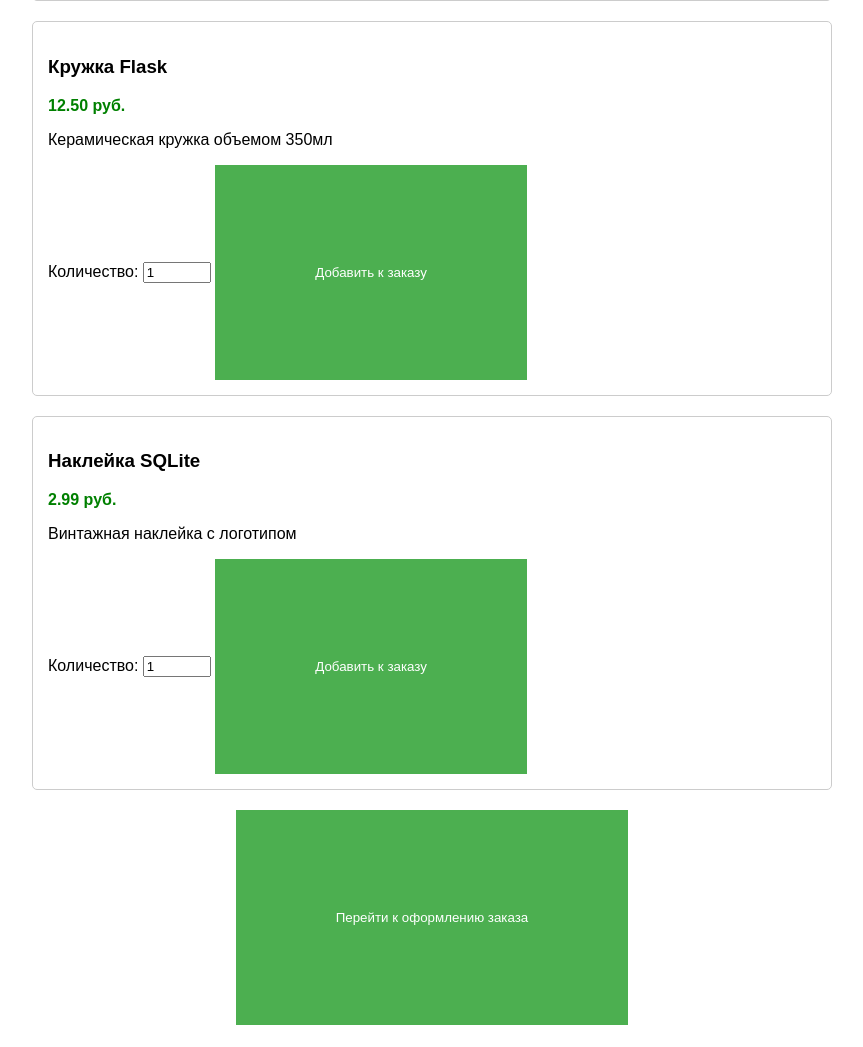
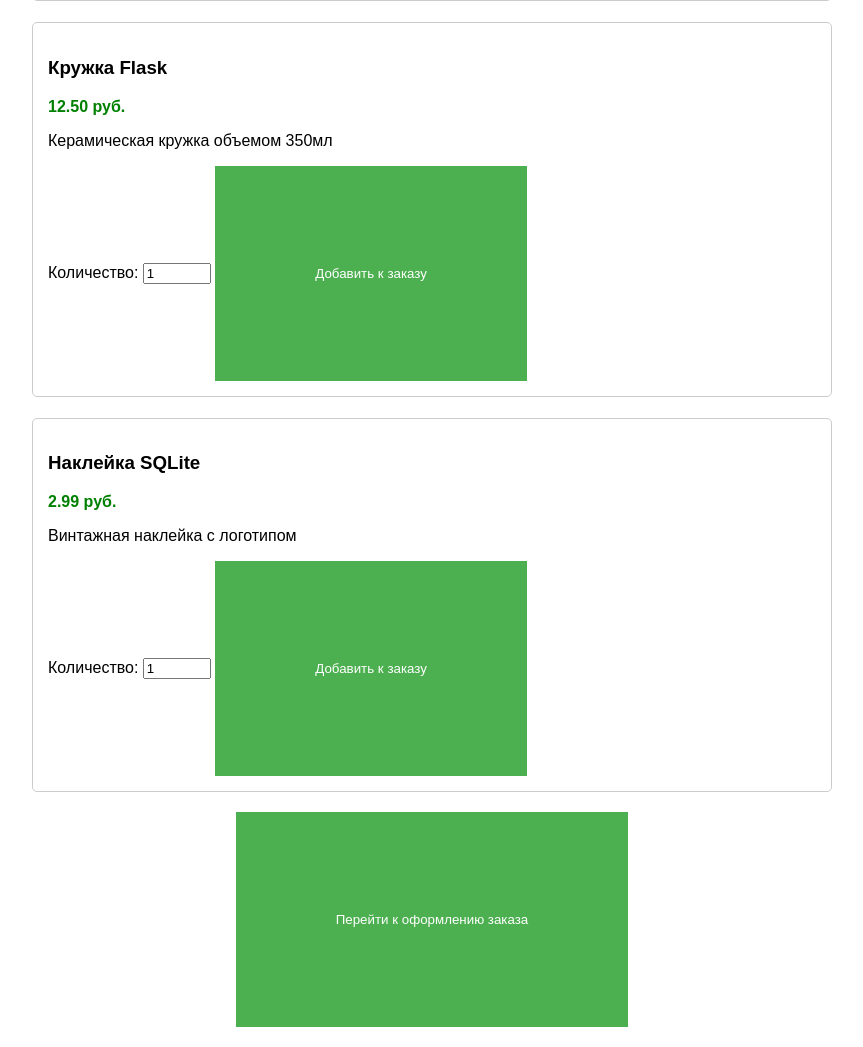
Before and after one commit to CeruleanMoonlite/GigaSite, a Flask app: page / in a window 1280 px wide. Shown: the part 521-1568 px from the top of the page, without its empty margins (208-1071 px from the left). Before the commit the page ends 1546 px from the top, so only its background shows below. Run offline with Flask 3, Linux system fonts and the light colour scheme; data comes from the database, SQL or seed files in the repository.

Commit message:
Очень большая обнова ребят, в общем тут я изменила строчку в стайле на одну цифру, сайт полностью преобразился, не благодарите.

```diff
--- a/static/style.css
+++ b/static/style.css
@@ -7,7 +7,7 @@ body {
 
 .products {
     display: grid;
-    grid-gap: 20px;
+    grid-gap: 21px;
 }
 
 .product {
```
